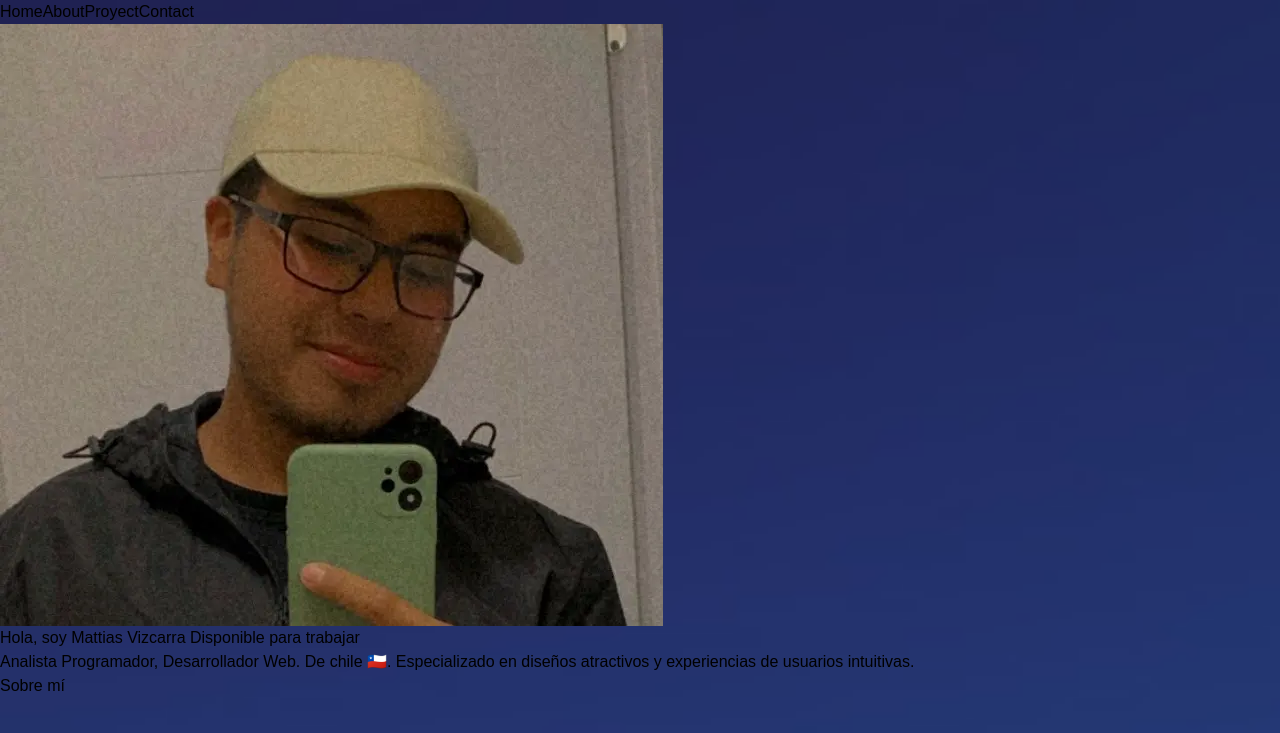
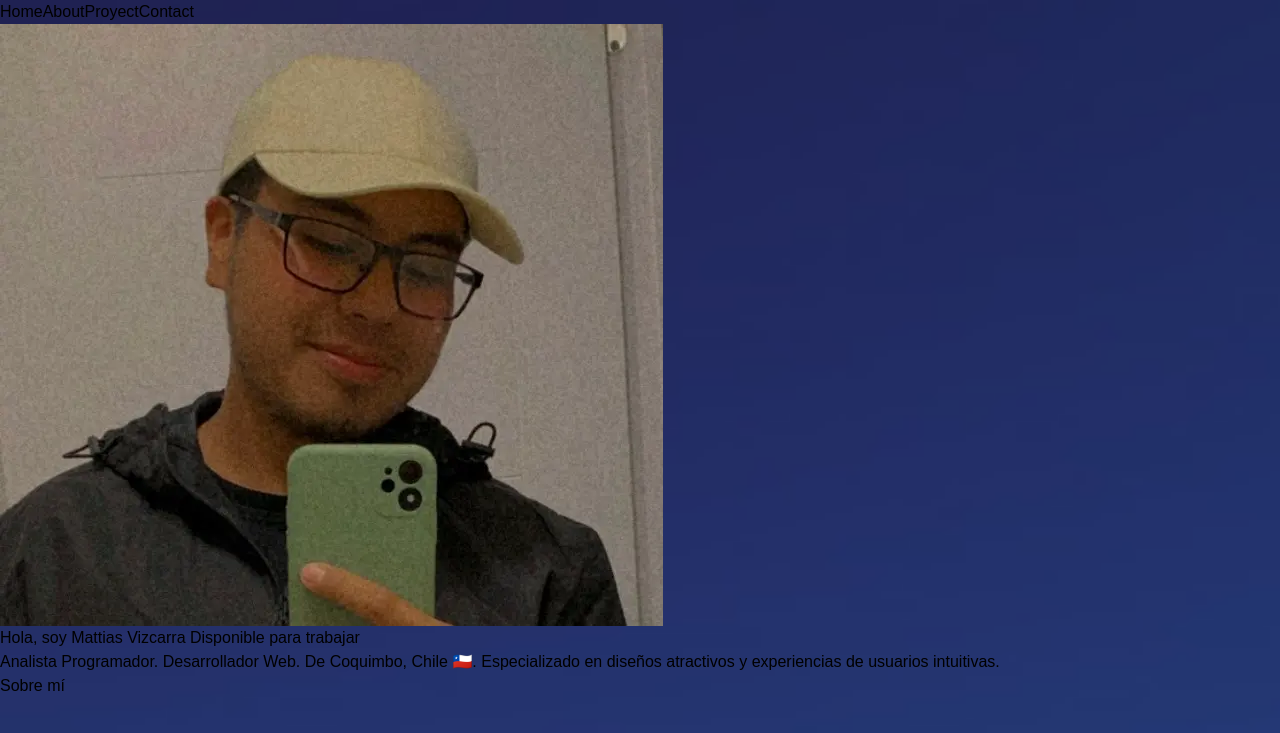
Before and after one commit to Vizcarrita/Portfolio, an Angular app: page / in a window 1280 px wide. Shown: the top 733 px of the page. Built offline with nearby package versions, Linux system fonts and the light colour scheme.

Commit message:
style(heroComponent)Actualizacion de estilos

```diff
--- a/package.json
+++ b/package.json
@@ -36,7 +36,7 @@
     "karma-jasmine": "~5.1.0",
     "karma-jasmine-html-reporter": "~2.1.0",
     "postcss": "^8.4.32",
-    "tailwindcss": "^3.3.6",
+    "tailwindcss": "^3.4.3",
     "typescript": "~5.2.2"
   }
 }
--- a/src/app/pages/hero/hero.component.html
+++ b/src/app/pages/hero/hero.component.html
@@ -5,5 +5,6 @@
             <span class="bg-blue-100 text-blue-800 text-xs font-medium me-2 px-2.5 py-0.5 rounded">Disponible para trabajar</span>
         </a>
     </h1>
-    <h2 class="text-xl opacity-80">Analista Programador, Desarrollador Web. De chile 🇨🇱. Especializado en diseños atractivos y experiencias de usuarios intuitivas.</h2>
+    <h2 class="text-2xl text-wrap"><span>Analista Programador.</span><span class="text-yellow-200/90"> Desarrollador Web</span>.<span class="text-red-200/90"> De Coquimbo, Chile 🇨🇱</span>.<span class="opacity-75"> Especializado en diseños atractivos y experiencias de usuarios intuitivas.</span>
+    </h2>
 </section>
```
Also changed, not shown: 1 other file (tests, documents, lock files or other folders).
